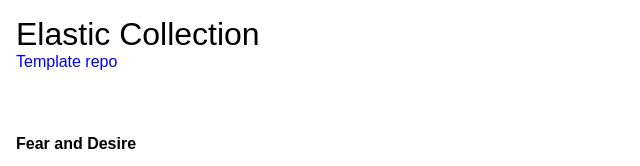
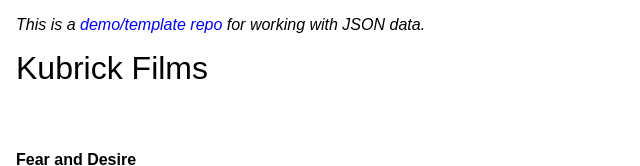
Before and after one commit to core-interaction-s23/collection, a plain HTML site: page index.html in a window 1280 px wide. Shown: the top 166 px of the page, without its empty margins (0-640 px from the left). Drawn offline with Linux system fonts and the light colour scheme.

Commit message:
Use a real title, less weird.

```diff
--- a/index.html
+++ b/index.html
@@ -1,7 +1,7 @@
 <!doctype html>
 <html>
 	<head>
-		<title>Elastic Collection</title>
+		<title>Kubrick Films</title>
 		<meta charset="utf-8">
 		<meta name="viewport" content="width=device-width, initial-scale=1">
 		<link href="assets/reset.css" rel="stylesheet">
@@ -9,8 +9,8 @@
 		<script defer src="assets/collection.js"></script>
 	</head>
 	<body>
-		<h1>Elastic Collection</h1>
-		<a href="https://github.com/core-interaction-s23/collection">Template repo</a>
+		<aside><em>This is a <a href="https://github.com/core-interaction-s23/collection">demo/template repo</a> for working with JSON data.</em></aside>
+		<h1>Kubrick Films</h1>
 		<ul id="collection"></ul>
 	</body>
 </html>
```
